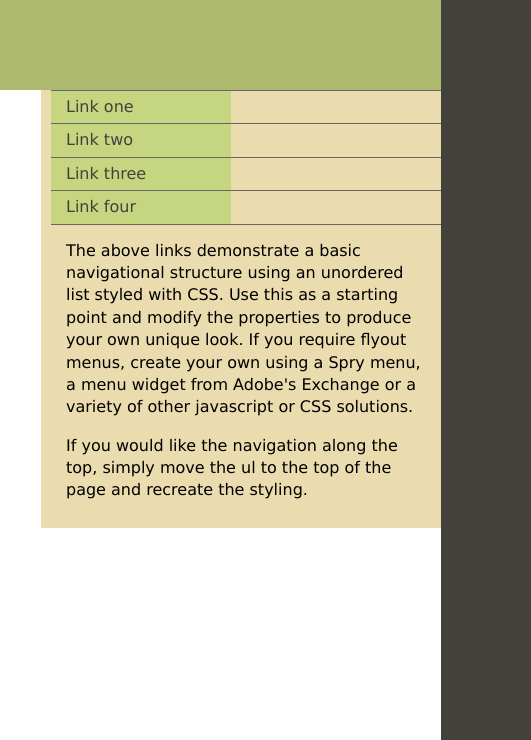
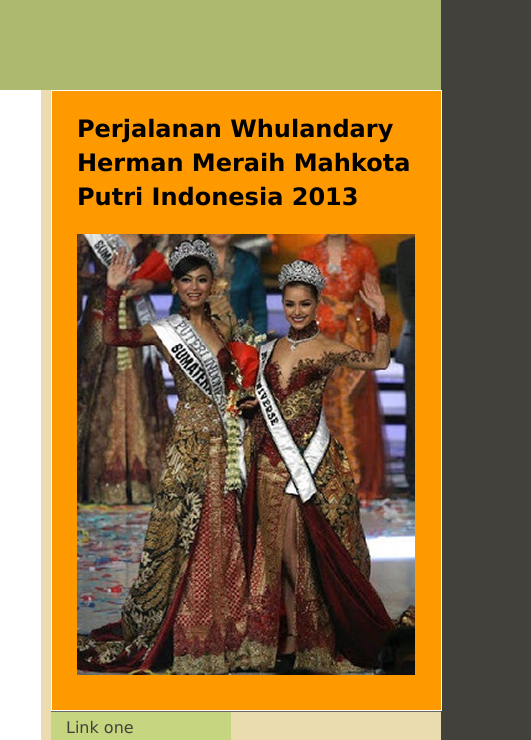
Before and after one commit to abrahamks/IF3099-IMK, a plain HTML site: page index.html in a window 1280 px wide. Shown: the top 740 px of the page, 749-1280 px from the left. Drawn offline with Linux system fonts and the light colour scheme.

Commit message:
sidebar (1/3)

```diff
--- a/index.html
+++ b/index.html
@@ -1,8 +1,7 @@
 <!doctype html>
 <html>
 <head>
-<meta charset="utf-8">
-<title>Untitled Document</title>
+<title>apaja</title>
 <style type="text/css">
 <!--
 body {
@@ -61,6 +60,8 @@ header {
 4) If you prefer your nav on the left instead of the right, simply float these columns the opposite direction (all left instead of all right) and they'll render in reverse order. There's no need to move the blocks around in the HTML source.
 
 */
+
+/*sidebar*/
 .sidebar1 {
 	float: right;
 	width: 390px;
@@ -68,6 +69,27 @@ header {
 	padding-bottom: 10px;
 	padding-left: 10px;
 }
+
+.sidebar1 .top_news_image {
+	width: 389px;
+	height: 619px;
+	background-color: #F90;
+	border-style: solid;
+	border-color: white;
+	border-width: 1px;
+}
+
+.sidebar1 .top_news_image #subtitle {
+	padding-left: 10px;
+	padding-right: 10px;
+}
+#top_image{
+	width: 338px;
+	height: 441px;
+	float: center;
+	padding-left: 25px;
+}
+
 .content {
 	width: 675px;
 	float: center;
@@ -127,6 +149,20 @@ header, section, footer, aside, article, figure {
     <a href="#"><img src="" alt="Insert Logo Here" width="180" height="90" id="Insert_logo" style="background-color: #C6D580; display:block;" /></a>
   </header>
   <div class="sidebar1">
+  	<div class="top_news_image">
+  		<div id="subtitle">
+  			<br>
+  			<h2>
+  		Perjalanan Whulandary Herman Meraih Mahkota Putri Indonesia 2013
+  		</div>
+    	<img id = "top_image" src ="images/top_image.jpg" >
+
+    </div>
+
+    <div class ="most_popular">
+    </div>
+    <div class="most_commented">
+    </div>
     <ul class="nav">
       <li><a href="#">Link one</a></li>
       <li><a href="#">Link two</a></li>
```
Also changed, not shown: images/top_image.jpg (added).
